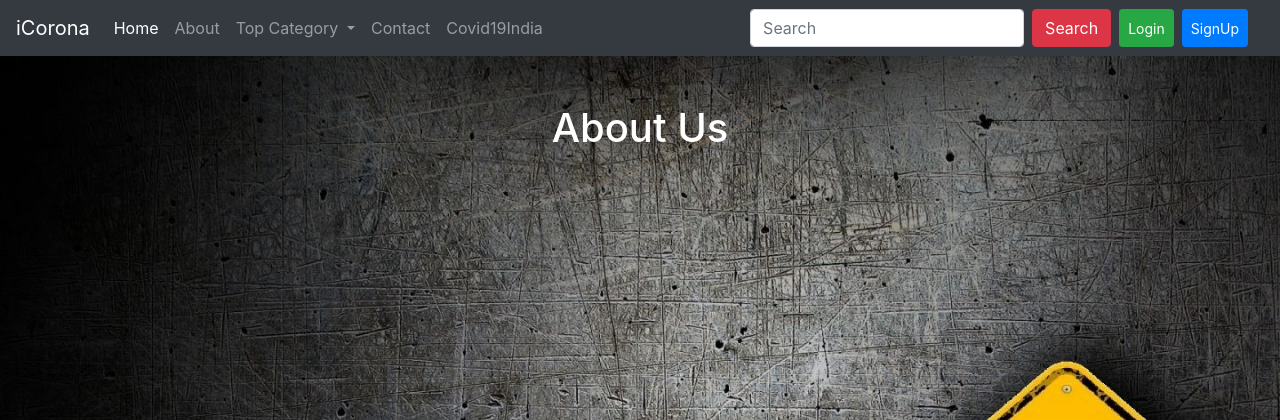
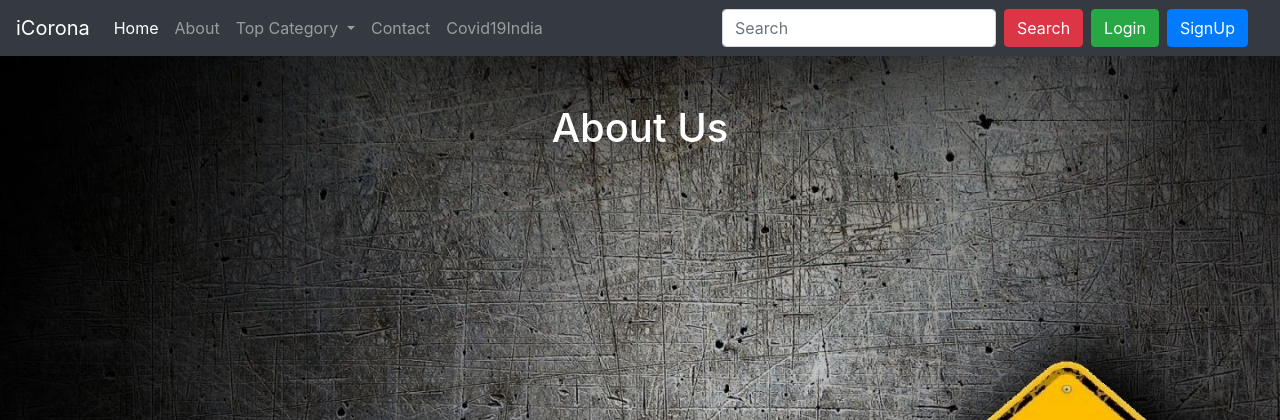
Before and after one commit to xdeepakkumar/forum, a PHP site: page /about.php in a window 1280 px wide. Shown: the top 420 px of the page. Run offline with PHP 8.4, Linux system fonts and the light colour scheme; data comes from the database, SQL or seed files in the repository; some libraries are stand-ins or nearby versions.

Commit message:
header updated

```diff
--- a/includes/_header.php
+++ b/includes/_header.php
@@ -42,7 +42,7 @@ session_start();
         <input class="form-control mr-sm-2" type="search" name="search" placeholder="Search" aria-label="Search">
         <button class="btn btn-danger my-2 my-sm-0" type="submit">Search</button>
         <p class="text-light my-0 px-2"> Welcome <b>'.$_SESSION['user_name'].'</b></p>
-        <a href="includes/_logout.php" class="btn btn-success btn-sm ml-2">Logout</a>
+        <a href="includes/_logout.php" class="btn btn-success ml-2">Logout</a>
         </form>';
       }else{
         echo '
@@ -50,8 +50,8 @@ session_start();
               <input class="form-control mr-sm-2" type="search" placeholder="Search" aria-label="Search" name="search">
               <button class="btn btn-danger my-2 my-sm-0" type="submit">Search</button>
             </form>
-            <button class="btn btn-success btn-sm ml-2"  data-toggle="modal" data-target="#loginModal">Login</button>
-            <button class="btn btn-primary btn-sm mx-2"  data-toggle="modal" data-target="#signupModal">SignUp</button>
+            <button class="btn btn-success ml-2"  data-toggle="modal" data-target="#loginModal">Login</button>
+            <button class="btn btn-primary mx-2"  data-toggle="modal" data-target="#signupModal">SignUp</button>
           ';
       }
   echo ' </div>
```
